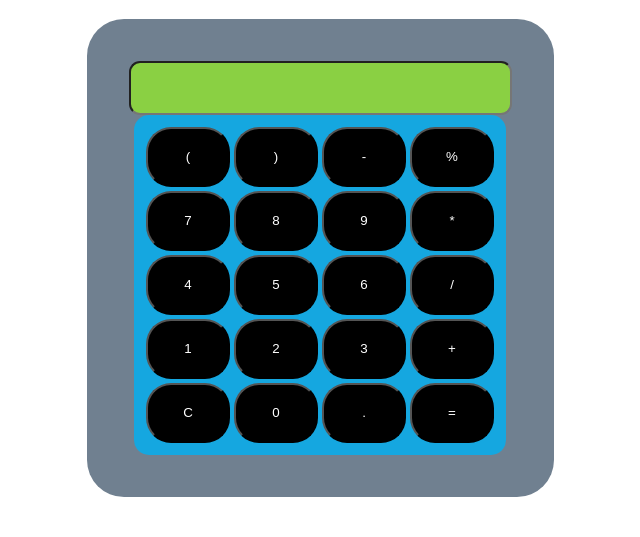
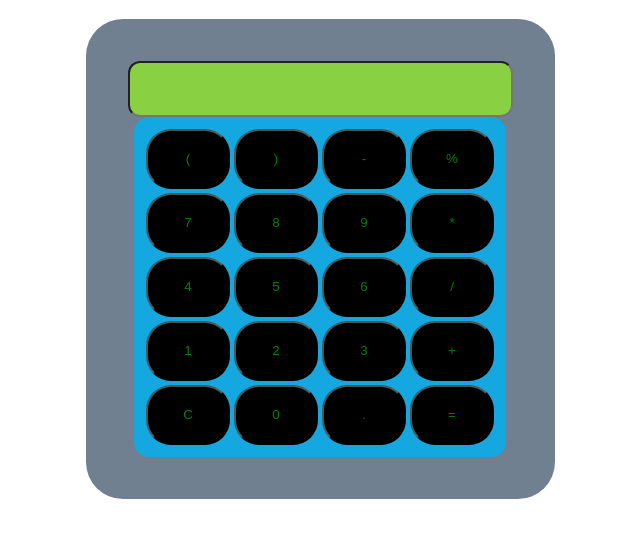
Before and after one commit to karak02/Calaulator, a plain HTML site: page index.html in a window 1280 px wide. Shown: the part 61-598 px from the top of the page, without its empty margins (320-960 px from the left). Drawn offline with Linux system fonts and the light colour scheme.

Commit message:
update color,border

```diff
--- a/style.css
+++ b/style.css
@@ -13,7 +13,7 @@ table{
 }
 button{
     background-color: black;
-    color: white;
+    color: green;
     width: 84px;
     height: 60px;
     border-radius: 25px;
@@ -23,8 +23,8 @@ button{
 input{
 
     font-size: 28px;
-    padding: 9px;
-    border-radius: 11px;
+    padding: 10px;
+    border-radius: 12px;
     background-color: rgb(138, 208, 67);
 }
 .box{
```
